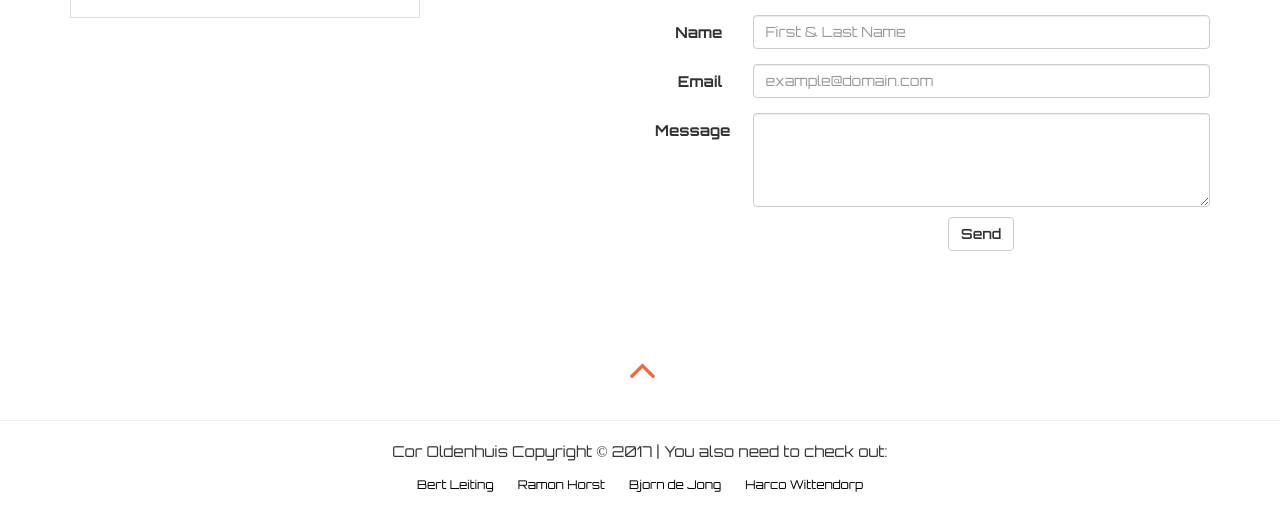
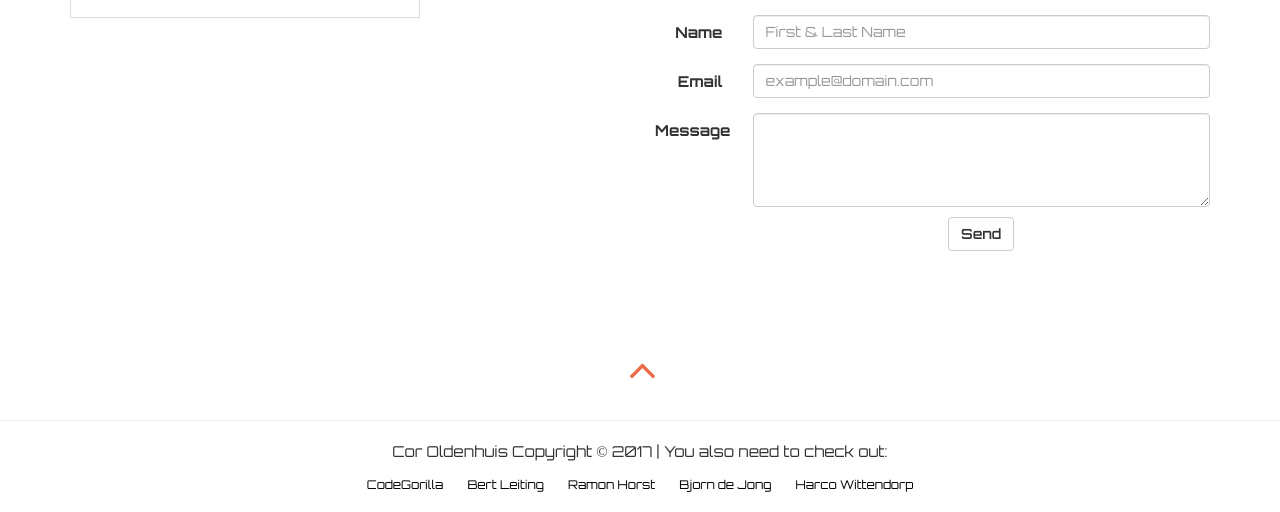
Before and after one commit to CorOldenhuis/website, a plain HTML site: page index.html in a window 1280 px wide. Shown: the part 4756-5268 px from the top of the page. Drawn offline with nearby package versions, Linux system fonts and the light colour scheme; no server answers.

Commit message:
Add link to CodeGorilla in footer

```diff
--- a/index.html
+++ b/index.html
@@ -313,7 +313,12 @@
 		</div>
 		<div class="text-center">
 			<hr>
-			<p class="text-center">Cor Oldenhuis Copyright &copy; 2017 | You also need to check out:</p><a class="collega" href="http://nieuw.design/" target="_blank">Bert Leiting</a> <a class="collega" href="http://webdevpro.nl/" target="_blank">Ramon Horst</a> <a class="collega" href="http://webdevpro.nl/bjorndejong/" target="_blank">Bjorn de Jong</a> <a class="collega" href="http://fimyco.nl/harcowittendorp/" target="_blank">Harco Wittendorp</a>
+			<p class="text-center">Cor Oldenhuis Copyright &copy; 2017 | You also need to check out:</p>
+			<a class="collega" href="https://codegorilla.nl/" target="_blank">CodeGorilla</a>
+			<a class="collega" href="http://nieuw.design/" target="_blank">Bert Leiting</a>
+			<a class="collega" href="http://webdevpro.nl/" target="_blank">Ramon Horst</a>
+			<a class="collega" href="http://webdevpro.nl/bjorndejong/" target="_blank">Bjorn de Jong</a>
+			<a class="collega" href="http://fimyco.nl/harcowittendorp/" target="_blank">Harco Wittendorp</a>
 		</div>
 	</footer>
 	<!-- einde footer -->
```
Also changed, not shown: blog.html (+1 -0 lines), subscribe.html (+0 -3 lines).
